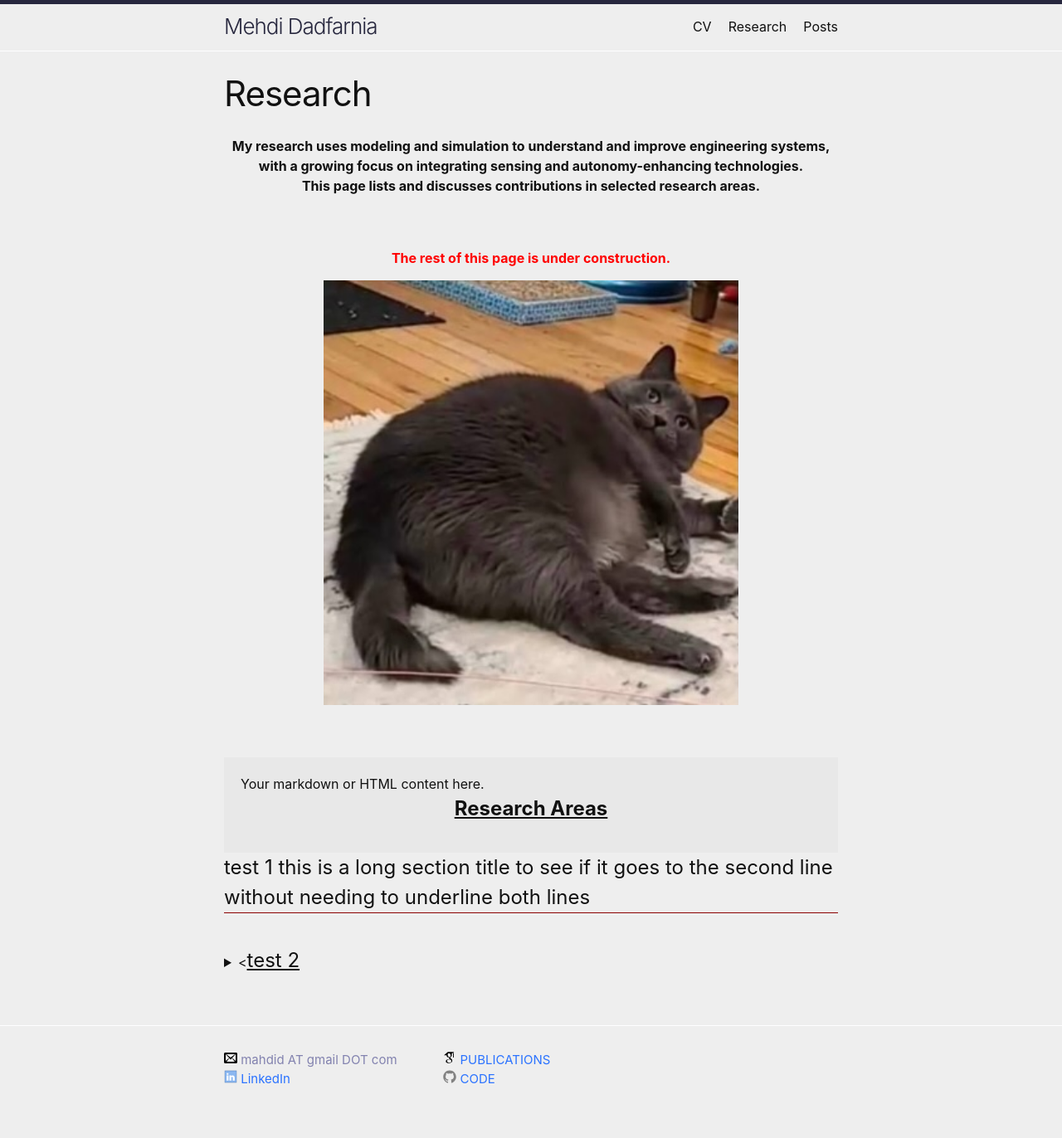
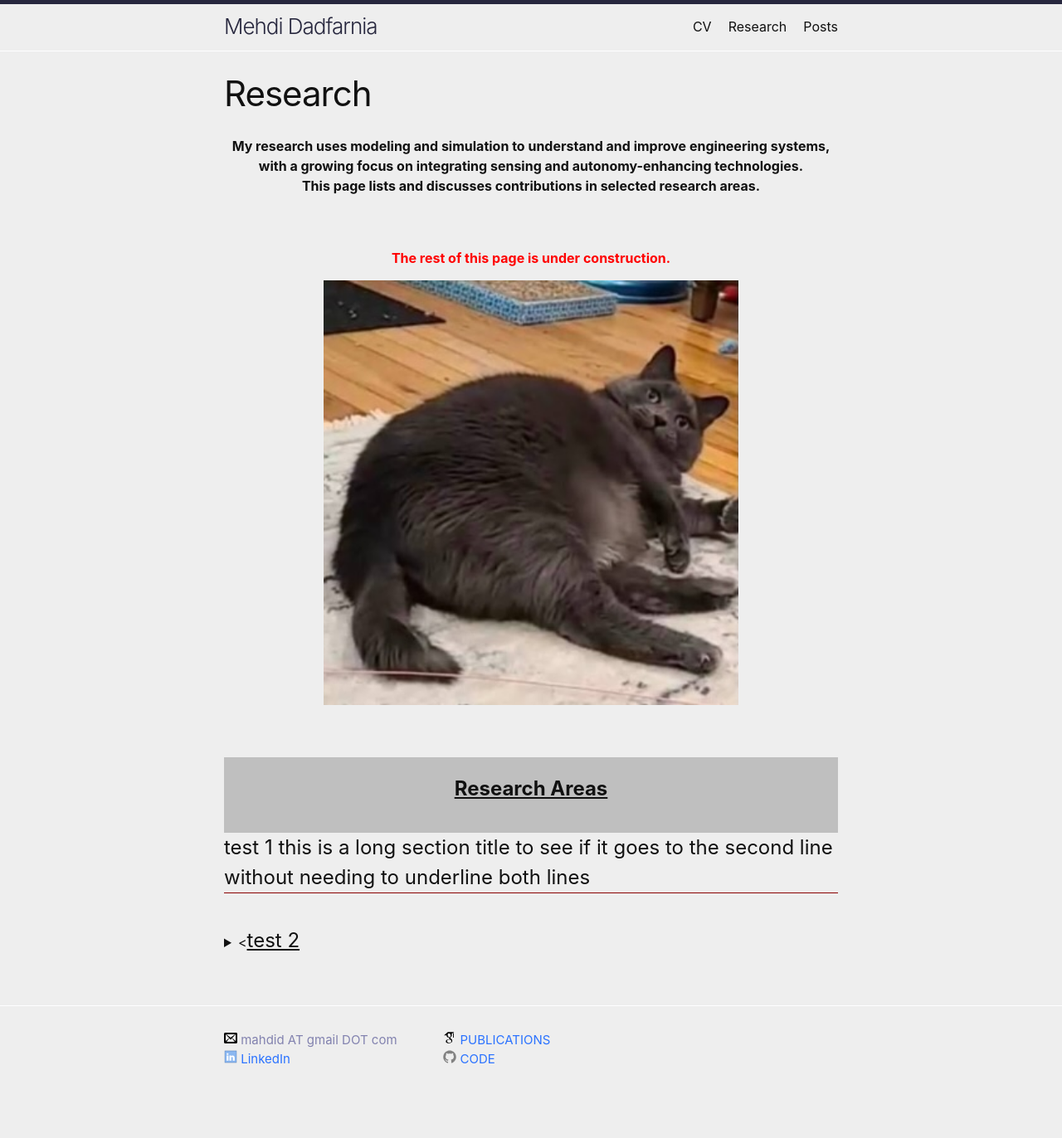
Before and after one commit to mehdidadfarnia/mehdidadfarnia.github.io, a Jekyll site: the page built from research.markdown, in a window 1280 px wide. Shown: the whole page at 83% size. Built offline with Jekyll 4.4.1, drawn with Linux system fonts in a browser that asks for light colours; after the commit the page ends 1348 px from its top, so only the background shows below that.

Commit message:
testing expandable section try 8

```diff
--- a/research.markdown
+++ b/research.markdown
@@ -15,8 +15,7 @@ permalink: /Research/
 <br>
 <br>
 
-<div style="background-color: #e8e8e8; padding: 20px;">
-Your markdown or HTML content here.
+<div style="background-color: #bfbfbf; padding: 20px;">
 
 <h1 style="text-align: center; font-weight: bold; text-decoration: underline;">Research Areas</h1>
 </div>
```
